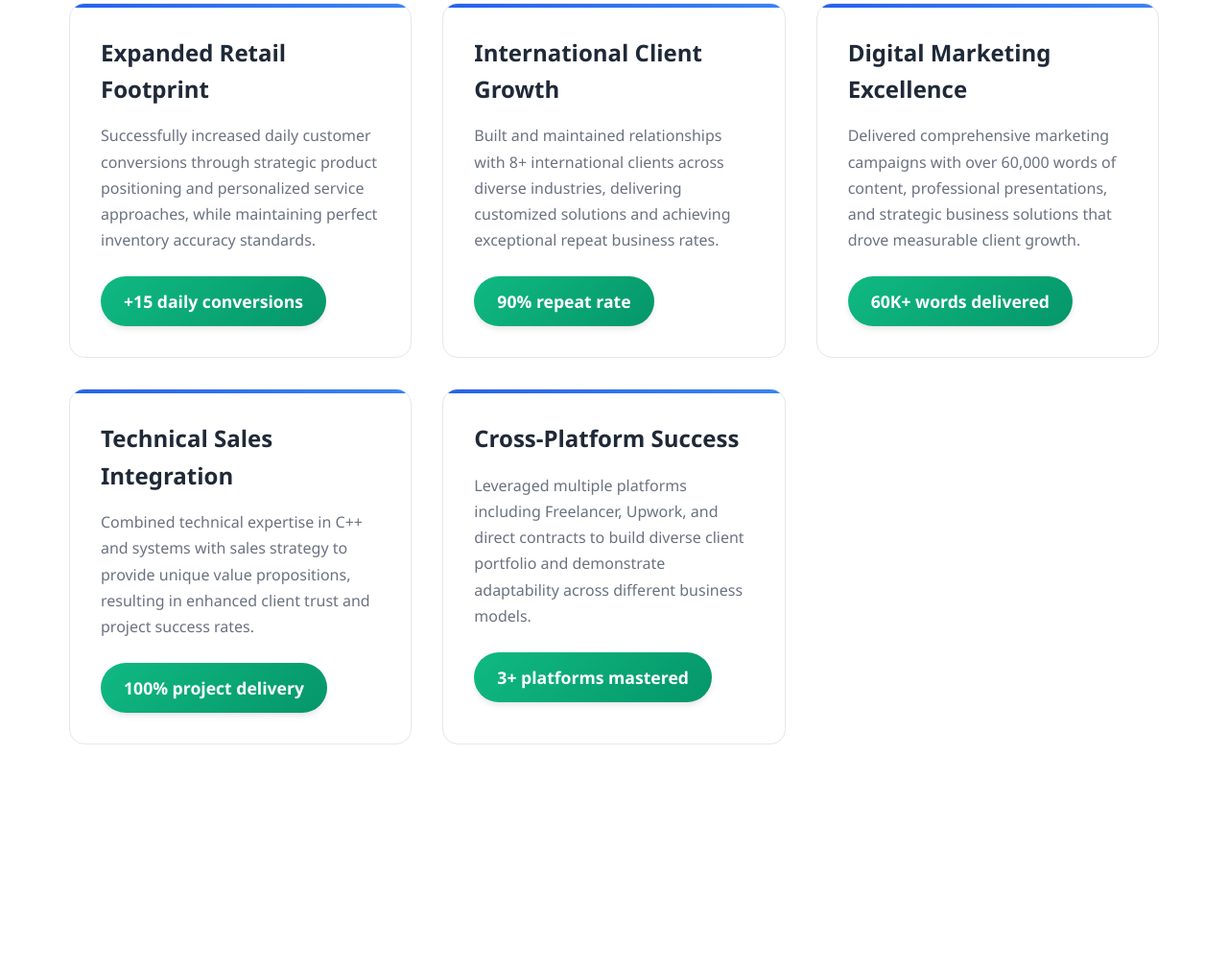
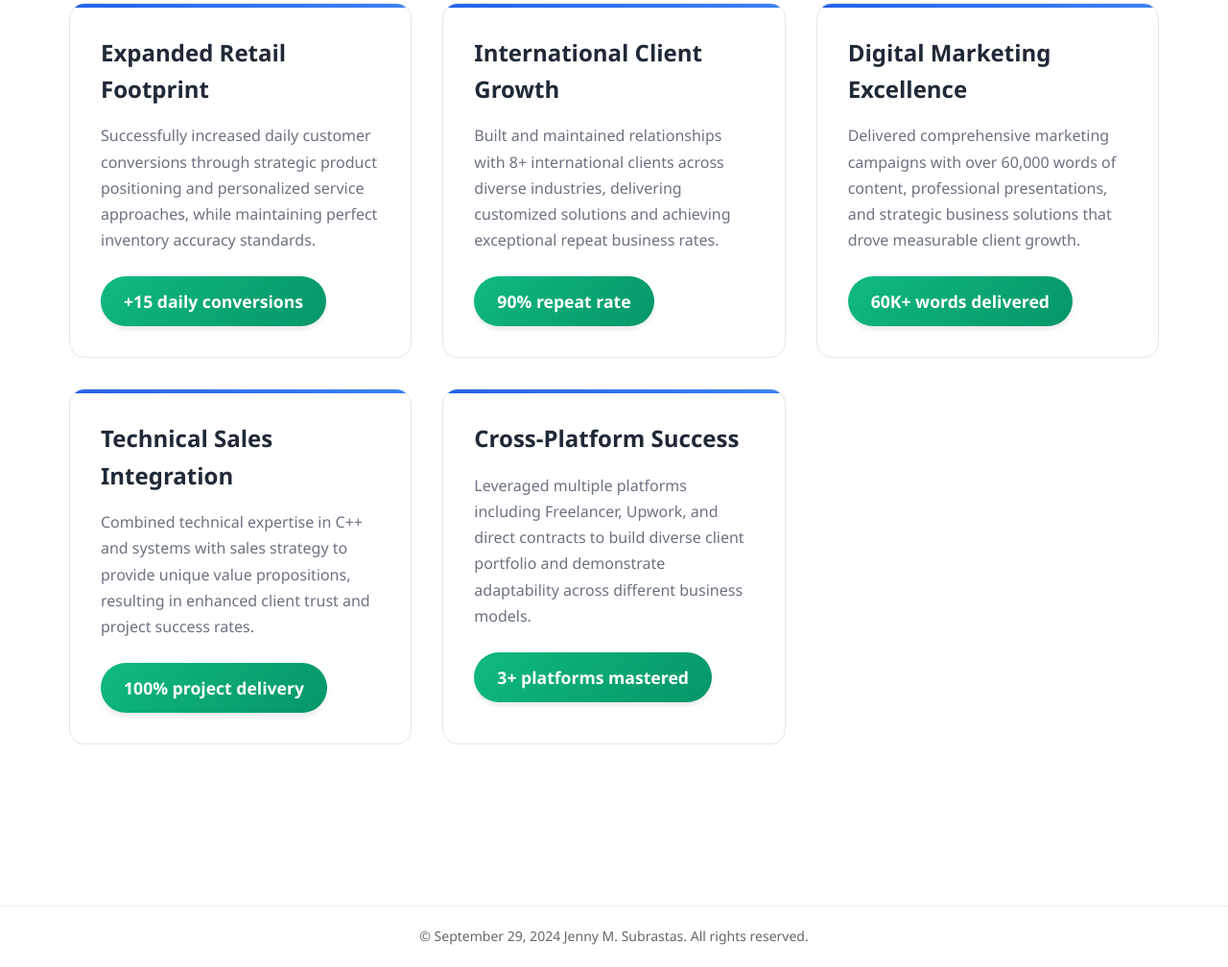
Before and after one commit to ious-engineer/-, a plain HTML site: page sales-portfolio.html in a window 1280 px wide. Shown: the part 1446-2454 px from the top of the page at 96% size. Before the commit the page ends 2350 px from the top, so only its background shows below. Drawn offline with Linux system fonts and the light colour scheme.

Commit message:
Add copyright footer with ownership date September 29, 2024 to all portfolio pages

```diff
--- a/sales-portfolio.html
+++ b/sales-portfolio.html
@@ -574,5 +574,9 @@
         // Initial check
         handleScrollAnimations();
     </script>
+
+    <footer style="text-align: center; margin-top: 40px; padding: 20px; border-top: 1px solid #eee; color: #666; font-size: 14px;">
+        <p>&copy; September 29, 2024 Jenny M. Subrastas. All rights reserved.</p>
+    </footer>
 </body>
 </html>
```
Also changed, not shown: index.html (+4 -0 lines), theious.engineer.html (+4 -0 lines).
